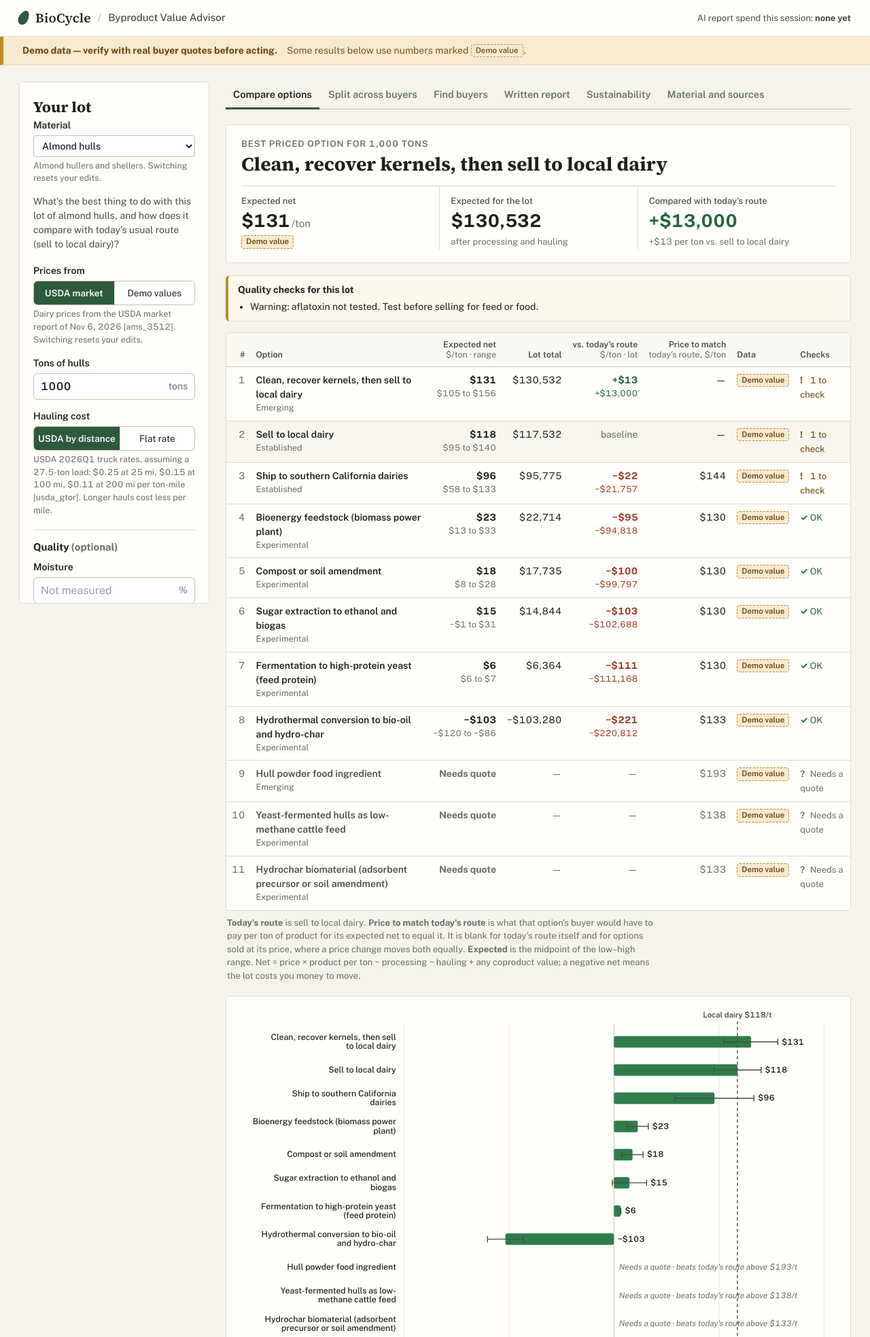
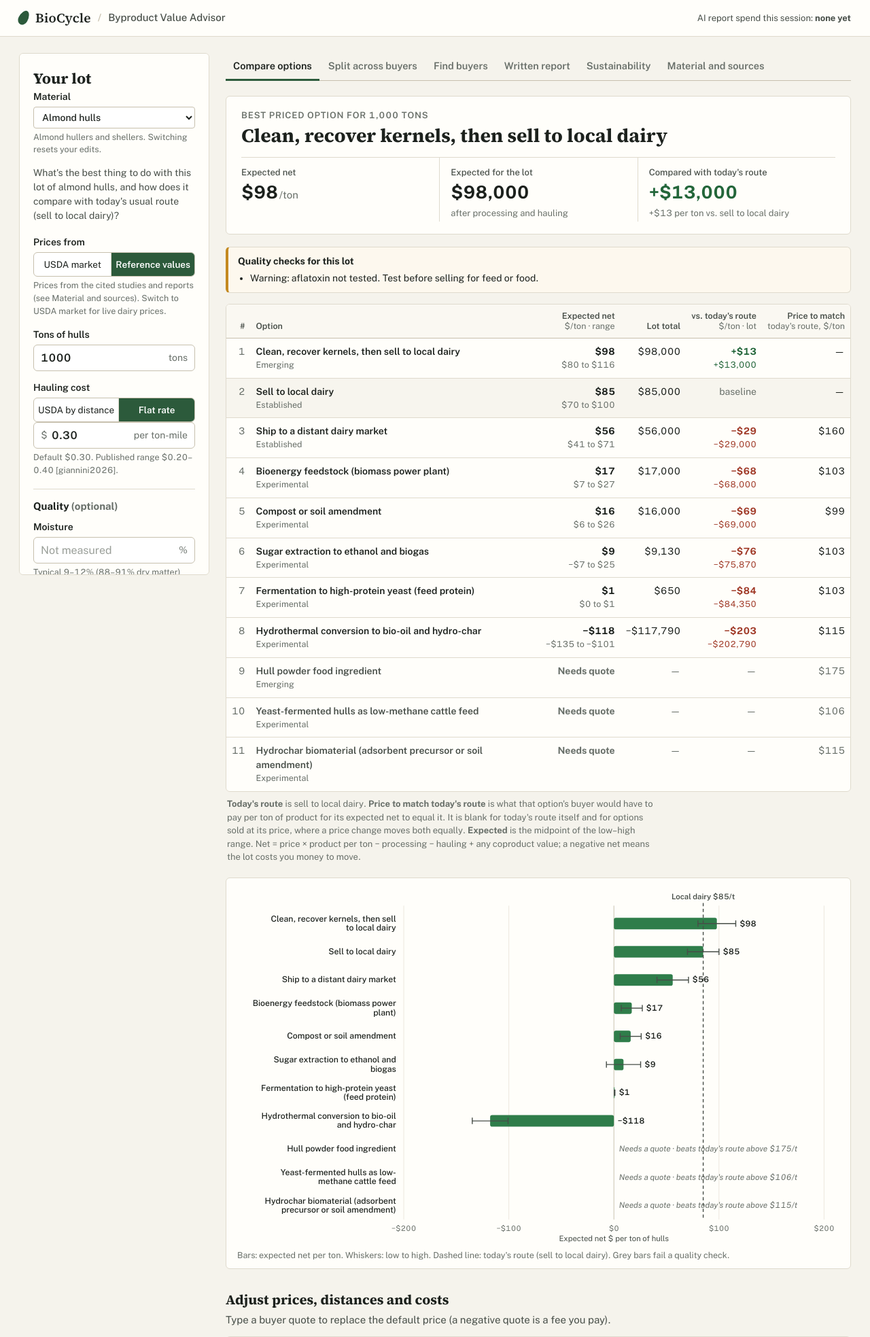
Before and after one commit to smeleton/hull-advisor, a FastAPI app: page / in a window 1280 px wide. Shown: the top 1967 px of the page at 68% size. Run offline with FastAPI, Linux system fonts and the light colour scheme; some libraries are stand-ins or nearby versions.

Commit message:
Hide data-source tags and Checks column; default to reference values
- tier() macro renders nothing (SHOW_TIERS global) and the demo banner is off
  (SHOW_DEMO_BANNER); tier data is unchanged, so both can be switched back on.
- Drop the Data and Checks columns from the options table and the Data columns
  from buyer, nutrient and sustainability tables; composition shows its source id.
- 'Demo values' is now 'Reference values' and is the default price source;
  USDA market prices are opt-in. Almond hulls keep the flat cited haul rate.
- Fix [hidden] being overridden by .hint display:block (USDA haul hint showed
  under Flat rate).
- models.yaml notes say 'Our estimate' instead of 'Demo value'.

```diff
--- a/web/app.py
+++ b/web/app.py
@@ -71,6 +71,7 @@ from biocycle.valuation import Lot, any_placeholder, evaluate_biomass
 
 WEB_DIR = Path(__file__).resolve().parent
 SESSION_COOKIE = "hva_session"
+SHOW_DEMO_BANNER = False  # the "Demo data" banner, hidden alongside the tier tags
 
 app = FastAPI(title="Byproduct Value Advisor")
 app.mount("/static", StaticFiles(directory=WEB_DIR / "static"), name="static")
@@ -81,6 +82,7 @@ templates.env.globals.update(
     PLACEHOLDER_BANNER=PLACEHOLDER_BANNER, default_price_text=p.default_price_text,
     default_price_tier=p.default_price_tier, MARKET_LABEL=MARKET_LABEL,
     pretty_unit=p.pretty_unit, num=p.num,
+    SHOW_TIERS=False,  # data-source tags (Sourced / Your entry / Demo value) hidden for demos
     range_text=p.range_text, price_num=p.price_num, LEVEL_LABEL=LEVEL_LABEL,
 )
 
@@ -175,7 +177,7 @@ class Computed:
     buyer_rows: list[dict[str, Any]]
     alloc: Allocation | None
     buyer_errors: list[str]
-    mode: str  # "market" (USDA data) or "demo" (outlets.yaml values)
+    mode: str  # "market" (USDA data) or "demo" (reference values from outlets.yaml)
     haul_mode: str  # "usda" (rates by distance) or "flat"
     outlets: dict[str, Outlet]
     sus_outlet: str  # option shown on the Sustainability tab
@@ -184,8 +186,8 @@ class Computed:
 
     @property
     def show_banner(self) -> bool:
-        return any_placeholder(self.results) or (
-            self.alloc is not None and self.alloc.result_tier == "placeholder")
+        return SHOW_DEMO_BANNER and (any_placeholder(self.results) or (
+            self.alloc is not None and self.alloc.result_tier == "placeholder"))
 
 
 def market_snapshot() -> MarketSnapshot | None:
@@ -200,9 +202,15 @@ def _cached_snapshot() -> MarketSnapshot | None:
 
 def resolve_modes(mode: str | None, haul_mode: str | None,
                   market_data: bool = True) -> tuple[str, str]:
-    """Price source (USDA market data exists for almond hulls only) and hauling mode."""
+    """Price source and hauling mode.
+
+    Prices default to the reference values ("demo": outlets.yaml, from cited research);
+    USDA market data (almond hulls only) is opt-in. Hauling defaults to USDA rates by
+    distance with market prices, or for materials without market data; reference prices
+    on almond hulls keep the flat cited rate.
+    """
     snap = market_snapshot()
-    mode = mode if mode in ("market", "demo") else ("market" if snap else "demo")
+    mode = mode if mode in ("market", "demo") else "demo"
     if mode == "market" and (snap is None or not market_data):
         mode = "demo"
     can_usda = snap is not None and bool(snap.truck_rates)
--- a/web/static/style.css
+++ b/web/static/style.css
@@ -44,6 +44,7 @@ code { font-size: 12px; background: #efece3; padding: 1px 5px; border-radius: 4p
 h2, h3, h4 { margin: 0; }
 :focus-visible { outline: 2px solid var(--focus); outline-offset: 2px; }
 .sr-only { position: absolute; width: 1px; height: 1px; overflow: hidden; clip: rect(0 0 0 0); white-space: nowrap; }
+[hidden] { display: none !important; }
 .muted { color: var(--ink-3); }
 .small { font-size: 13px; }
 .pos { color: var(--pos); }
--- a/web/templates/index.html
+++ b/web/templates/index.html
@@ -41,18 +41,18 @@
       <span class="field-label" id="mode-l">Prices from</span>
       <div class="segmented segmented-links" role="group" aria-labelledby="mode-l">
         {% if snap %}<a href="/?data=market" class="{{ 'on' if mode == 'market' }}" {% if mode == 'market' %}aria-current="true"{% endif %}>USDA market</a>{% endif %}
-        <a href="/?data=demo" class="{{ 'on' if mode == 'demo' }}" {% if mode == 'demo' %}aria-current="true"{% endif %}>Demo values</a>
+        <a href="/?data=demo" class="{{ 'on' if mode == 'demo' }}" {% if mode == 'demo' %}aria-current="true"{% endif %}>Reference values</a>
       </div>
       {% if mode == "market" %}
       <span class="hint">Dairy prices from the {{ snap.label }} [ams_3512]. Switching resets your edits.</span>
       {% elif snap %}
-      <span class="hint">Made-up demo values. Switch to USDA market data for real prices.</span>
+      <span class="hint">Prices from the cited studies and reports (see Material and sources). Switch to USDA market for live dairy prices.</span>
       {% else %}
       <span class="hint">No market data yet. Run <code>python -m biocycle.refresh</code>.</span>
       {% endif %}
     </div>
     {% else %}
-    <p class="hint">No public market price is reported for {{ biomass.name|lower }}; prices are from cited sources where we found them, otherwise demo values.</p>
+    <p class="hint">No public market price is reported for {{ biomass.name|lower }}; prices are reference values from the cited studies and reports (see Material and sources).</p>
     {% endif %}
 
     <label class="field">
@@ -103,15 +103,6 @@
     </fieldset>
 
     <p class="units">US short tons (2,000 lb) as delivered · prices in $/ton (negative = a fee you pay) · one-way miles</p>
-    <div class="legend-box">
-      <p class="legend-title">Where numbers come from</p>
-      <ul class="legend">
-        <li>{{ tier("sourced") }} cited public source</li>
-        <li>{{ tier("user") }} entered by you</li>
-        <li>{{ tier("placeholder") }} made up for the demo</li>
-      </ul>
-      <p class="muted small">A result is only as strong as its weakest input.</p>
-    </div>
   </aside>
 
   <main class="main">
@@ -131,7 +122,7 @@
 
       <section class="block">
         <h3 class="block-h">Adjust prices, distances and costs</h3>
-        <p class="block-sub">Type a buyer quote to replace the default price (a negative quote is a fee you pay). Anything you change counts as {{ tier("user") }}.</p>
+        <p class="block-sub">Type a buyer quote to replace the default price (a negative quote is a fee you pay).</p>
         <div class="table-wrap">
         <table class="data editor">
           <thead><tr>
@@ -147,10 +138,8 @@
               <td class="opt">{{ o.name }}<div class="sub">{{ STATUS_LABEL[o.status] }}</div></td>
               <td>{{ default_price_text(o) }} {% if o.price_low is not none or o.price_from %}{{ tier(default_price_tier(o)) }}{% endif %}</td>
               <td class="num"><input class="cell" type="number" name="price__{{ o.id }}" step="any" placeholder="{{ 'needed' if o.price_low is none and not o.price_from else 'default' }}" aria-label="Your quote for {{ o.name }}, $ per ton"></td>
-              <td class="num"><input class="cell" type="number" name="miles__{{ o.id }}" value="{{ '%g'|format(o.default_miles) }}" min="0" step="any" aria-label="One-way miles for {{ o.name }}">
-                <div class="cell-tier">{{ tier(o.miles_tier) }}</div></td>
-              <td class="num"><input class="cell" type="number" name="processing__{{ o.id }}" value="{{ '%g'|format(o.processing_cost_per_ton) }}" min="0" step="any" aria-label="Processing cost for {{ o.name }}, $ per ton">
-                <div class="cell-tier">{{ tier(o.processing_tier) }}</div></td>
+              <td class="num"><input class="cell" type="number" name="miles__{{ o.id }}" value="{{ '%g'|format(o.default_miles) }}" min="0" step="any" aria-label="One-way miles for {{ o.name }}"></td>
+              <td class="num"><input class="cell" type="number" name="processing__{{ o.id }}" value="{{ '%g'|format(o.processing_cost_per_ton) }}" min="0" step="any" aria-label="Processing cost for {{ o.name }}, $ per ton"></td>
             </tr>
           {% endfor %}
           </tbody>
@@ -194,7 +183,7 @@
 
     <!-- Buyers -->
     <section class="panel" id="panel-buyers" role="tabpanel" aria-labelledby="tab-buyers">
-      <p class="block-sub">Split this lot across specific buyers to earn the most in total. The sample buyers are <strong>fictional</strong> and their quotes are {{ tier("placeholder") }}. Edit, add or remove rows; changed rows count as {{ tier("user") }}.</p>
+      <p class="block-sub">Split this lot across specific buyers to earn the most in total. The sample buyers are <strong>fictional</strong>. Edit, add or remove rows.</p>
       <div class="table-wrap">
       <table class="data editor" id="buyer-table">
         <thead><tr>
@@ -297,7 +286,7 @@
       </section>
       {% endif %}
       <h3 class="block-h">Sources</h3>
-      <p class="block-sub">Every {{ tier("sourced") }} number traces to one of these. {{ tier("placeholder") }} numbers are made up for the demo; {{ tier("user") }} numbers are what you entered.</p>
+      <p class="block-sub">The reference values trace to these sources.</p>
       <ol class="sources">
       {% for s in sources.values() %}
         <li>
--- a/web/templates/macros.html
+++ b/web/templates/macros.html
@@ -1,5 +1,5 @@
 {% macro tier(t) -%}
-<span class="tier tier-{{ t }}" title="{{ TIER_HELP[t] }}">{{ TIER_LABEL[t] }}</span>
+{% if SHOW_TIERS %}<span class="tier tier-{{ t }}" title="{{ TIER_HELP[t] }}">{{ TIER_LABEL[t] }}</span>{% endif %}
 {%- endmacro %}
 
 {% macro check(c) -%}
--- a/web/templates/partials/buyer_results.html
+++ b/web/templates/partials/buyer_results.html
@@ -12,7 +12,6 @@
   <div>
     <dt>Best total value</dt>
     <dd><span class="fig">{{ money(alloc.total_value) }}</span></dd>
-    <dd class="fig-note">{{ tier(alloc.result_tier) }}</dd>
   </div>
   <div>
     <dt>Tons allocated</dt>
@@ -41,7 +40,7 @@
     <th scope="col" class="num">Allocated<br><span class="th-unit">tons</span></th>
     <th scope="col" class="num">Value</th>
     <th scope="col" class="num">+1 ton capacity<br><span class="th-unit">worth</span></th>
-    <th scope="col">Data</th><th scope="col">Note</th>
+    <th scope="col">Note</th>
   </tr></thead>
   <tbody>
   {% for r in alloc_rows %}
@@ -54,7 +53,6 @@
       <td class="num strong">{{ tons(r.tons) }}</td>
       <td class="num">{{ money(r.value) }}</td>
       <td class="num">{{ money(r.capacity_marginal, decimals=2) }}</td>
-      <td>{{ tier(r.buyer_tier) }}</td>
       <td class="muted">{{ "Fails quality check" if not r.eligible }}</td>
     </tr>
   {% endfor %}
--- a/web/templates/partials/compare_details.html
+++ b/web/templates/partials/compare_details.html
@@ -19,12 +19,12 @@
     <div class="nutrients">
       <h4>Nutrients in this lot (fertilizer value)</h4>
       <table class="data compact">
-        <thead><tr><th scope="col">Recovery route</th><th scope="col" class="num">N</th><th scope="col" class="num">P</th><th scope="col" class="num">K</th><th scope="col" class="num">Mg</th><th scope="col" class="num">Value<br><span class="th-unit">$/ton</span></th><th scope="col">Data</th></tr></thead>
+        <thead><tr><th scope="col">Recovery route</th><th scope="col" class="num">N</th><th scope="col" class="num">P</th><th scope="col" class="num">K</th><th scope="col" class="num">Mg</th><th scope="col" class="num">Value<br><span class="th-unit">$/ton</span></th></tr></thead>
         <tbody>
         {% for n in r.nutrients %}
           <tr><td class="opt">{{ n.name }}{% if loop.first and r.nutrient_credit %} <span class="pill">counted in net</span>{% endif %}</td>
             {% for k in ["N", "P", "K", "Mg"] %}<td class="num">{% if k in n.lb_low %}{{ "%.1f"|format(n.lb_low[k]) }}–{{ "%.1f"|format(n.lb_high[k]) }} lb{% else %}—{% endif %}</td>{% endfor %}
-            <td class="num strong">{{ money(n.value_low) }}–{{ money(n.value_high) }}</td><td>{{ tier(n.tier) }}</td></tr>
+            <td class="num strong">{{ money(n.value_low) }}–{{ money(n.value_high) }}</td></tr>
         {% endfor %}
         </tbody>
       </table>
@@ -40,9 +40,6 @@
       <div><h4>Risks</h4><ul>{% for x in r.risks %}<li>{{ x }}</li>{% endfor %}</ul></div>
     </div>
     {% set ids = r.evidence_ids %}{% include "partials/evidence_list.html" %}
-    <p class="tiers"><span class="label">Where each input comes from:</span>
-      {% for k, v in r.input_tiers.items() %}<span class="tier-item">{{ k|replace("_", " ") }} {{ tier(v) }}</span>{% endfor %}
-    </p>
     {% if r.source_ids %}
     <p class="tiers"><span class="label">Sources:</span>
       {% for sid in r.source_ids %}<a href="{{ sources[sid].url }}" target="_blank" rel="noopener">{{ sid }}</a>{% if not loop.last %} · {% endif %}{% endfor %}
--- a/web/templates/partials/compare_results.html
+++ b/web/templates/partials/compare_results.html
@@ -1,15 +1,14 @@
-{% from "macros.html" import tier, check %}
+{% from "macros.html" import tier %}
 <section class="summary" aria-labelledby="summary-h">
   <p class="eyebrow" id="summary-h">Best priced option for {{ tons(lot.tons) }} tons</p>
   <h2 class="answer">{{ top["name"] }}</h2>
   {% if not top["eligible"] %}
-  <p class="alert alert-bad">No priced option passes the quality checks for this lot. Every priced outlet fails a requirement — see the checks below.</p>
+  <p class="alert alert-bad">No priced option passes the quality checks for this lot. Every priced outlet fails a requirement — see the quality notes below.</p>
   {% endif %}
   <dl class="figures">
     <div>
       <dt>Expected net</dt>
       <dd><span class="fig">{{ money(top["net_expected"]) }}</span><span class="unit">/ton</span></dd>
-      <dd class="fig-note">{{ tier(top["result_tier"]) }}</dd>
     </div>
     <div>
       <dt>Expected for the lot</dt>
@@ -46,8 +45,6 @@
       <th scope="col" class="num">Lot total</th>
       <th scope="col" class="num">vs. today's route<br><span class="th-unit">$/ton · lot</span></th>
       <th scope="col" class="num">Price to match<br><span class="th-unit">today's route, $/ton</span></th>
-      <th scope="col">Data</th>
-      <th scope="col">Checks</th>
     </tr>
   </thead>
   <tbody>
@@ -60,8 +57,6 @@
       <td class="num">{{ r.total_text }}</td>
       <td class="num {{ 'pos' if r.vs_sign > 0 else ('neg' if r.vs_sign < 0) }}">{% if r.is_baseline %}<span class="muted">baseline</span>{% elif r.needs_quote %}—{% else %}<span class="strong">{{ r.vs_ton_text }}</span><div class="sub">{{ r.vs_lot_text }}</div>{% endif %}</td>
       <td class="num">{{ r.break_even_text }}</td>
-      <td>{{ tier(r.result_tier) }}</td>
-      <td>{{ check(r.check) }}</td>
     </tr>
   {% endfor %}
   </tbody>
--- a/web/templates/partials/material.html
+++ b/web/templates/partials/material.html
@@ -14,11 +14,11 @@
   <div class="table-wrap">
   <table class="data compact">
     <caption class="sr-only">Composition of {{ biomass.name|lower }}</caption>
-    <thead><tr><th scope="col">Component</th><th scope="col" class="num">Value</th><th scope="col">Basis</th><th scope="col">Data</th></tr></thead>
+    <thead><tr><th scope="col">Component</th><th scope="col" class="num">Value</th><th scope="col">Basis</th><th scope="col">Source</th></tr></thead>
     <tbody>
     {% for c in biomass.composition %}
       <tr><td class="opt">{{ c.component[:1]|upper }}{{ c.component[1:] }}</td><td class="num">{{ c.value }}</td><td>{{ "% of dry matter" if c.basis == "dry" else ("as delivered" if c.basis == "wet" else c.basis) }}</td>
-        <td>{{ tier(c.tier) }}{% if c.source_id %} <span class="muted small">[{{ c.source_id }}]</span>{% endif %}</td></tr>
+        <td>{% if c.source_id %}<span class="muted small">[{{ c.source_id }}]</span>{% endif %}</td></tr>
     {% endfor %}
     </tbody>
   </table>
--- a/web/templates/partials/sustainability.html
+++ b/web/templates/partials/sustainability.html
@@ -43,7 +43,6 @@ On EPA's Wasted Food Scale [epa_wasted_food_scale]: {{ sus.scale_position }} (a
     <th scope="col" class="num">End use<br><span class="th-unit">CO2e</span></th>
     <th scope="col" class="num">Total<br><span class="th-unit">CO2e</span></th>
     <th scope="col" class="num">Per ton<br><span class="th-unit">kg CO2e</span></th>
-    <th scope="col">Data</th>
   </tr></thead>
   <tbody>
   {% for r in sus_rows %}
@@ -54,7 +53,6 @@ On EPA's Wasted Food Scale [epa_wasted_food_scale]: {{ sus.scale_position }} (a
       <td class="num">{{ kg(r.treatment_kg) if r.treatment_kg is not none else "not estimated" }}</td>
       <td class="num strong">{{ kg(r.total_kg) }}</td>
       <td class="num">{{ "%.1f"|format(r.kg_per_ton) }}</td>
-      <td>{{ tier(r.tier) }}</td>
     </tr>
   {% endfor %}
   </tbody>
@@ -67,11 +65,11 @@ On EPA's Wasted Food Scale [epa_wasted_food_scale]: {{ sus.scale_position }} (a
 <table class="data">
   <caption class="sr-only">Estimated emissions per buyer in the allocation</caption>
   <thead><tr><th scope="col">Buyer</th><th scope="col">Use</th><th scope="col" class="num">Tons</th><th scope="col" class="num">Miles</th>
-    <th scope="col" class="num">Total<br><span class="th-unit">CO2e</span></th><th scope="col">Data</th></tr></thead>
+    <th scope="col" class="num">Total<br><span class="th-unit">CO2e</span></th></tr></thead>
   <tbody>
   {% for r in sus_alloc %}
     <tr><td class="opt">{{ r.name }}</td><td>{{ r.use }}</td><td class="num">{{ tons(r.tons) }}</td><td class="num">{{ tons(r.miles) }}</td>
-      <td class="num strong">{{ kg(r.total_kg) }}</td><td>{{ tier(r.tier) }}</td></tr>
+      <td class="num strong">{{ kg(r.total_kg) }}</td></tr>
   {% endfor %}
   </tbody>
 </table>
```
Also changed, not shown: data/models.yaml (+8 -8 lines), tests/test_market.py (+6 -2 lines), tests/test_web.py (+8 -6 lines).
